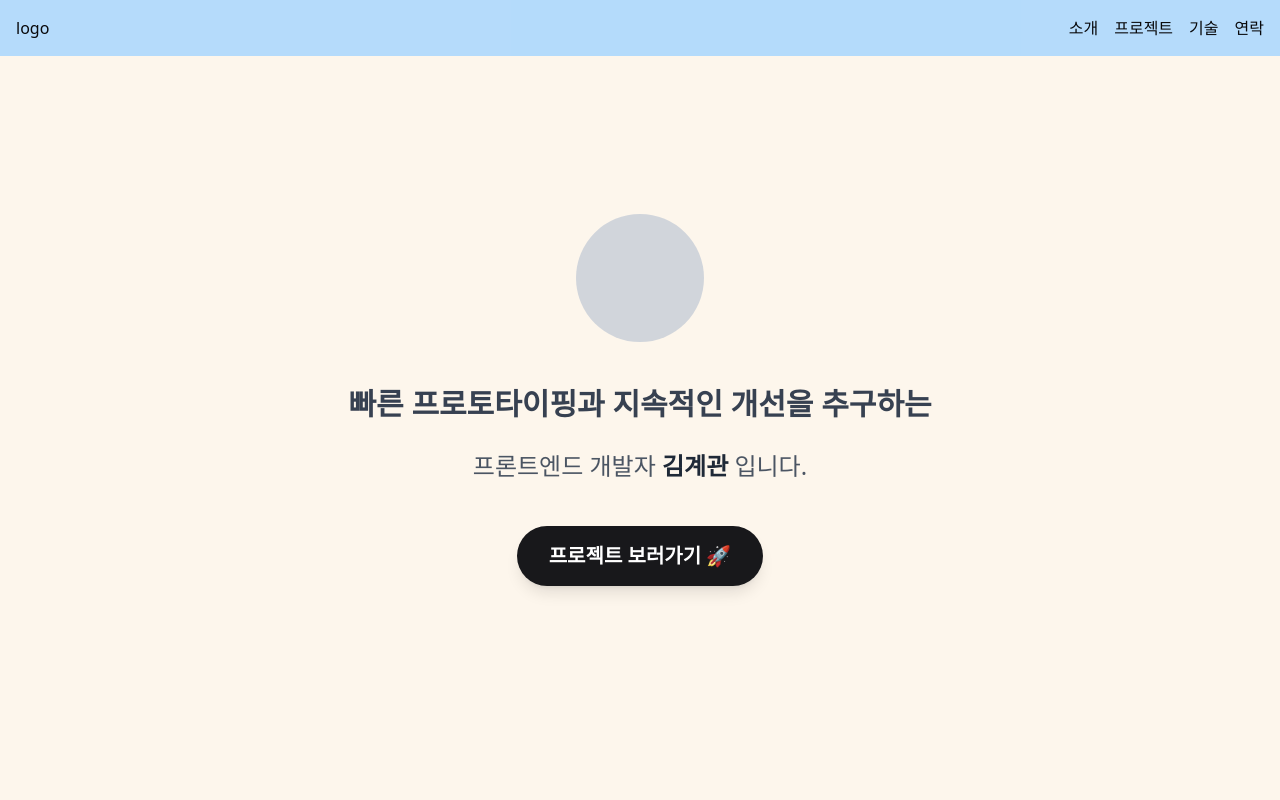
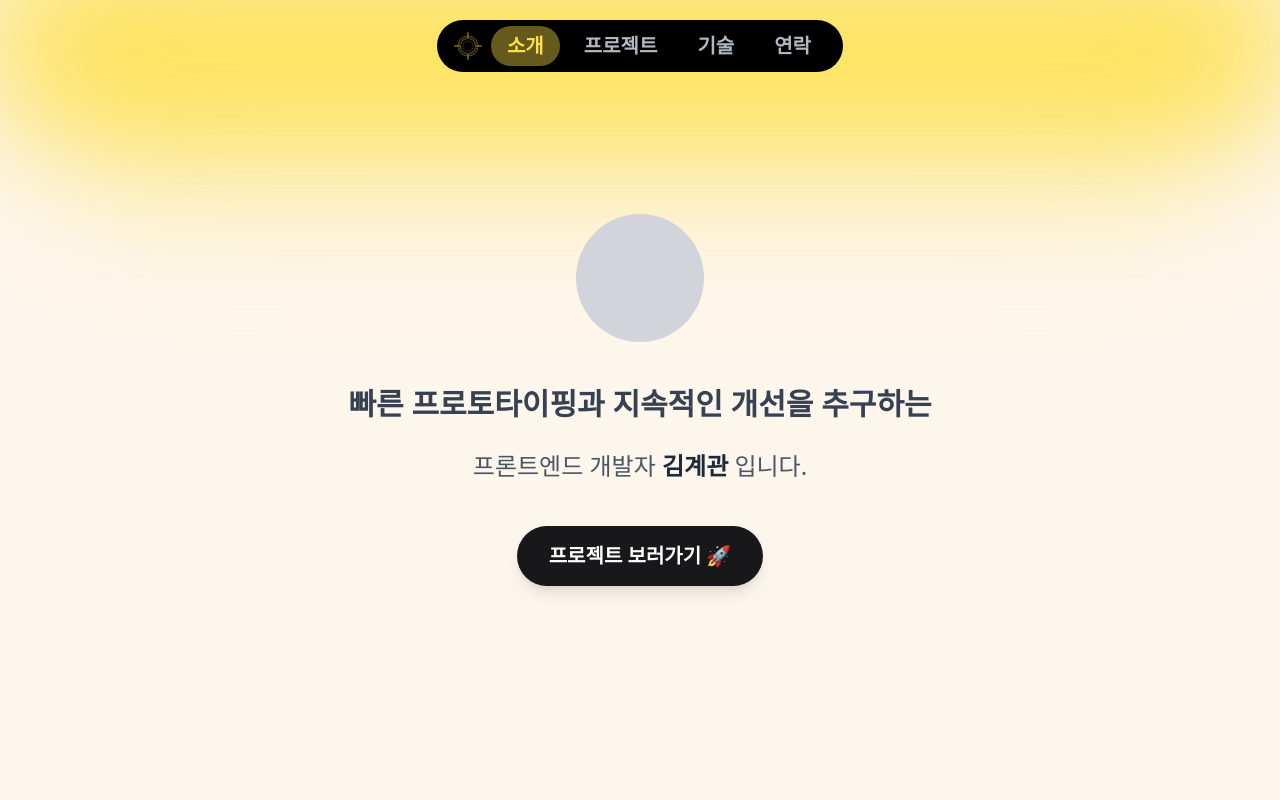
Before and after one commit to KIMLENDING/memory-game, a Next.js app: page /portfolio in a window 1280 px wide. Shown: the top 800 px of the page. Built offline with nearby package versions, Linux system fonts and the light colour scheme.

Commit message:
레이아웃 컴포넌트에 GSAP 애니메이션 및 모바일 메뉴 기능 추가, 페이지 구조 개선

```diff
--- a/app/portfolio/layout.tsx
+++ b/app/portfolio/layout.tsx
@@ -1,24 +1,151 @@
-import React from 'react'
+"use client";
+import Image from "next/image";
+import { usePathname } from "next/navigation";
+import React, { useEffect, useState, useRef } from "react";
+import gsap from "gsap";
+import { ScrollTrigger } from "gsap/ScrollTrigger";
+import { Menu, X } from "lucide-react"; // 햄버거 메뉴 & 닫기 아이콘
+import { CustomEase } from "gsap/all";
 
-const layout = ({
-    children,
-}: {
-    children: React.ReactNode;
-}) => {
+const Layout = ({ children }: { children: React.ReactNode }) => {
+    const pathname = usePathname();
+    const sections = ["hero", "project", "skill", "about"];
+    const sectionsKr = ["소개", "프로젝트", "기술", "연락"];
+    const [activeSection, setActiveSection] = useState("hero");
+    const [menuOpen, setMenuOpen] = useState(false);
+    const navRef = useRef<HTMLDivElement>(null);
+    const highlightRef = useRef<HTMLDivElement>(null);
+    const mobileMenuRef = useRef<HTMLDivElement>(null);
+
+    useEffect(() => {
+        if (pathname !== "/portfolio") return;
+
+        gsap.registerPlugin(ScrollTrigger);
+
+        sections.forEach((section) => {
+            ScrollTrigger.create({
+                trigger: `#${section}`,
+                start: "top center",
+                end: "bottom center",
+                onEnter: () => setActiveSection(section),
+                onEnterBack: () => setActiveSection(section),
+            });
+        });
+
+        return () => ScrollTrigger.getAll().forEach((trigger) => trigger.kill()); // 컴포넌트 언마운트 시 ScrollTrigger 제거
+    }, [pathname]);
+
+    useEffect(() => { // 네비게이션 하이라이트 애니메이션
+        if (!navRef.current || !highlightRef.current) return;
+
+        const navLinks = navRef.current.querySelectorAll("a");
+        const activeIndex = sections.indexOf(activeSection);
+        if (activeIndex === -1) return;
+
+        const targetLink = navLinks[activeIndex];
+        if (!targetLink) return;
+
+        gsap.to(highlightRef.current, {
+            x: targetLink.offsetLeft,
+            width: targetLink.offsetWidth,
+            duration: 0.5,
+            ease: "expo.out",
+        });
+    }, [activeSection]);
+
+
+
+
+    // 메뉴 열고 닫기 애니메이션
+    useEffect(() => {
+        if (!mobileMenuRef.current) return;
+
+        if (menuOpen) {
+            gsap.to(mobileMenuRef.current, {
+                x: 0,
+                opacity: 1,
+                duration: 0.3,
+                ease: "power2.out",
+            });
+        } else {
+            gsap.to(mobileMenuRef.current, {
+                x: "100%",
+                opacity: 0,
+                duration: 0.3,
+                ease: "power2.in",
+            });
+        }
+    }, [menuOpen]);
+
     return (
-        <div className='relative w-full min-h-screen h-full bg-cream text-pri '>
-            <div className=' fixed top-0 left-0 w-full flex justify-between p-4 bg-opacity-80 bg-creamblue'>
-                <h1 className=''>logo</h1>
-                <div className='space-x-4 ' >
-                    <a href='#hero' className='hover:underline' >소개</a>
-                    <a href='#project' className='hover:underline'>프로젝트</a>
-                    <a href='#skill' className='hover:underline'>기술</a>
-                    <a href='#about' className='hover:underline'>연락</a>
+        <div className="relative w-full min-h-screen h-full bg-cream">
+            {/* 상단 그라디언트 효과 */}
+            <div className="absolute w-full top-0 h-[10vh] bg-gradient-to-t from-transparent blur-3xl to-yellow-300 rounded-b-full" />
+            <div className="absolute w-full top-0 h-[20vh] bg-gradient-to-t from-transparent blur-3xl to-yellow-300 rounded-b-full" />
+            <div className="absolute w-full top-0 h-[30vh] bg-gradient-to-t from-transparent blur-3xl to-yellow-300 rounded-b-full" />
+
+            {/* 데스크탑 네비게이션 */}
+            <nav className="fixed top-5 left-0 w-full text-softGray font-bold z-20 sm:flex sm:justify-center sm:items-center sm:gap-5 text-nowrap hidden">
+                <div
+                    ref={navRef}
+                    className="relative flex justify-between items-center gap-2 px-4 py-1 mx-4 bg-black rounded-full sm:w-fit"
+                >
+                    <Image alt="star" src="/circle.svg" height={30} width={30} />
+                    <div
+                        ref={highlightRef}
+                        className="absolute top-0 left-0 bg-yellow-300/40 rounded-full h-10 transition-all"
+                        style={{ top: "50%", transform: "translateY(-50%)" }}
+                    />
+                    {sections.map((section, index) => (
+                        <a
+                            key={section}
+                            href={`#${section}`}
+                            className={`relative transition-colors duration-300 text-xl px-4 py-2 rounded-full ${pathname === "/portfolio" && activeSection === section
+                                ? "text-yellow-300"
+                                : "hover:text-white"
+                                }`}
+                        >
+                            {sectionsKr[index]}
+                        </a>
+                    ))}
+                </div>
+            </nav>
+
+            {/* 🌟 모바일 햄버거 메뉴 버튼 */}
+            <button
+                className="fixed top-5 right-5 z-30 sm:hidden p-2 bg-black rounded-full"
+                onClick={() => setMenuOpen(!menuOpen)}
+            >
+                {menuOpen ? <X size={28} color="white" /> : <Menu size={28} color="white" />}
+            </button>
+
+            {/* 🌟 모바일 메뉴 */}
+            <div
+                ref={mobileMenuRef}
+                className=" fixed top-0 right-0 h-screen w-3/4 bg-black text-softGray z-20 flex flex-col justify-center items-center gap-6 sm:hidden"
+                style={{ transform: "translateX(100%)", opacity: 0 }}
+            >
+                <div className="relative flex flex-col items-center gap-4">
+
+                    {sections.map((section, index) => (
+                        <a
+                            key={section}
+                            href={`#${section}`}
+                            className={`text-xl font-bold transition-colors duration-300  rounded-full px-4 "${pathname === "/portfolio" && activeSection === section
+                                ? " bg-yellow-300/40 text-yellow-300"
+                                : " hover:text-white"
+                                }`}
+                            onClick={() => setMenuOpen(false)} // 클릭 시 메뉴 닫기
+                        >
+                            {sectionsKr[index]}
+                        </a>
+                    ))}
                 </div>
             </div>
+
             {children}
         </div>
-    )
-}
+    );
+};
 
-export default layout
+export default Layout;
--- a/app/portfolio/page.tsx
+++ b/app/portfolio/page.tsx
@@ -3,12 +3,12 @@ import React from 'react'
 
 const page = () => {
     return (
-        <div className=' flex flex-col items-center justify-center min-h-screen'>
+        <section className='flex flex-col items-center justify-center min-h-screen'>
             <Hero />
             <section id='project' className='min-h-screen w-full py-24 px-10 '>프로젝트</section>
             <section id='skill' className='min-h-screen w-full py-24 px-10 '>기술</section>
             <section id='about' className='min-h-screen w-full py-24 px-10 '>연락</section>
-        </div>
+        </section>
     )
 }
 
--- a/components/portfolio/Hero.tsx
+++ b/components/portfolio/Hero.tsx
@@ -29,8 +29,9 @@ const Hero = () => {
         <section
             ref={heroRef}
             id="hero"
-            className="h-screen flex flex-col items-center justify-center text-center px-6 gap-5"
+            className="relative min-h-screen flex flex-col items-center justify-center text-center px-6 gap-5 "
         >
+
             <div className="w-32 h-32 bg-gray-300 rounded-full mb-4"></div> {/* 여기에 프로필 이미지 또는 아이콘 */}
 
             <p className="mt-2 text-3xl font-semibold text-gray-700">
```
